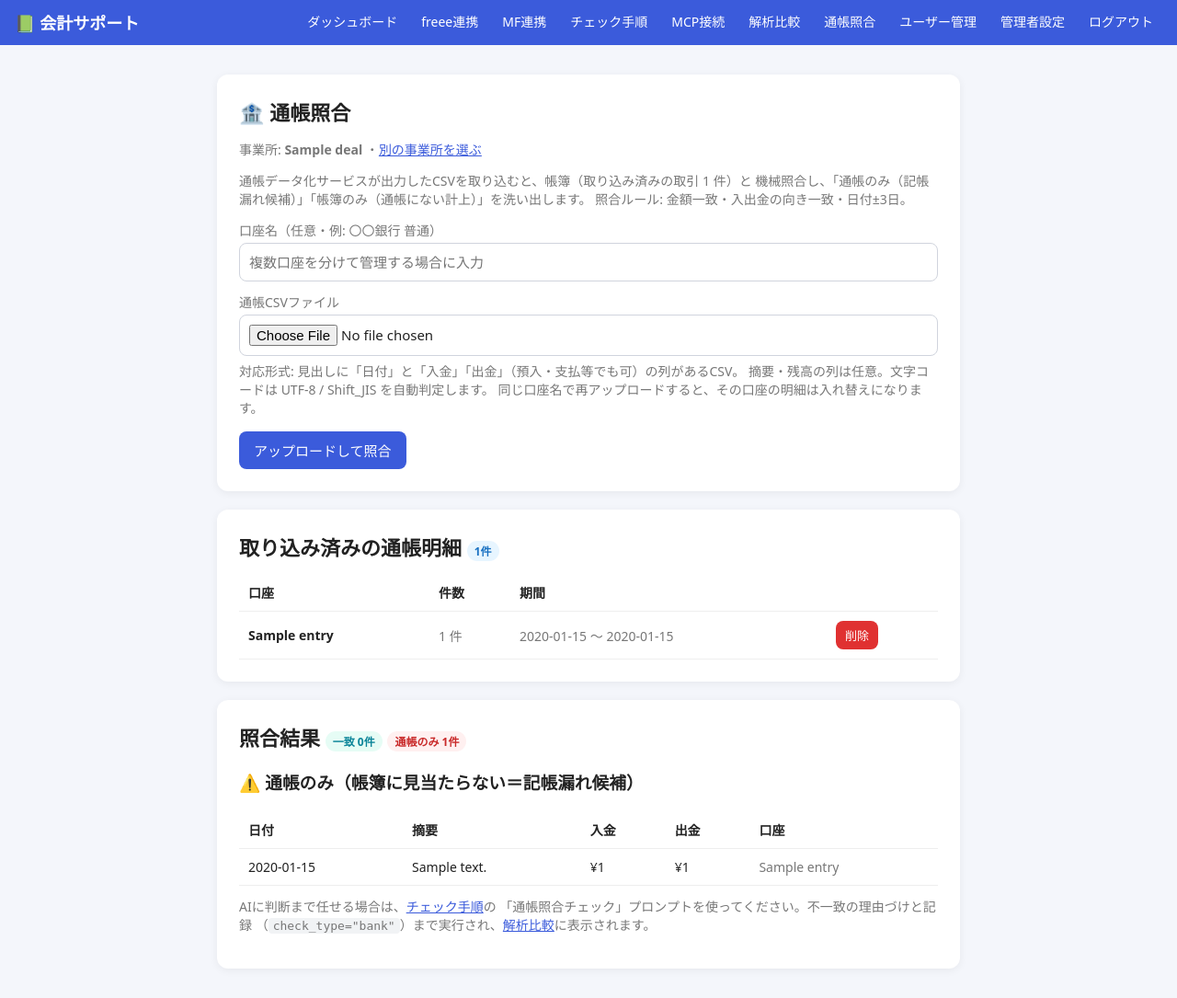
After one commit to system-asayama/accounting-support-app, a Flask app: page /bank?scope=Sample in a window 1280 px wide. The commit adds this page. Shown: the whole page at 92% size. Run offline with Flask 3, Linux system fonts and the light colour scheme; the visitor is signed in with stand-in values (Sample User, id 1); tables that the repository leaves empty hold one stand-in row (values such as "Sample post").

Commit message:
feat: 通帳データ化サービスの結果を帳簿と照合する「通帳照合」機能を追加
- BankEntry モデルと共通照合ロジック match_bank_entries（金額・入出金の向き・日付±3日）
- 通帳照合ページ: 事業所選択 → 通帳CSVアップロード（見出し自動検出、UTF-8/Shift_JIS対応、
  口座別の入れ替え取込・削除）→ 一致／通帳のみ（記帳漏れ候補）／帳簿のみ を表示
- MCPツール list_bank_entries / find_bank_unmatched を追加
- チェックプロンプトに「通帳照合チェック」（check_type=bank）を追加、一括チェックにも■5として組込
- ヘッダーに通帳照合リンク、/mcp-info のツール一覧を更新

Co-Authored-By: Claude Fable 5 <noreply@anthropic.com>
Claude-Session: https://claude.ai/code/session_013bfEzerMjsfEDz2T36fFSG

```diff
--- a/app.py
+++ b/app.py
@@ -38,6 +38,7 @@ from models import (
     Agent,
     Broadcast,
     BroadcastResult,
+    BankEntry,
     DealAnalysis,
     FreeeConnection,
     ImportedDeal,
@@ -46,6 +47,7 @@ from models import (
     User,
     db,
     make_scope_key,
+    match_bank_entries,
 )
 
 
@@ -181,6 +183,107 @@ def _backfill_scope_names() -> None:
         db.session.commit()
     except Exception:  # noqa: BLE001 - 補完失敗は起動を妨げない
         db.session.rollback()
+
+
+def _parse_bank_csv(data: bytes):
+    """通帳データ化サービスのCSVを解析して明細行のリストを返す。
+
+    見出し行を自動検出する。「日付」系の列と「入金」「出金」系の列が必要
+    （摘要・残高は任意）。文字コードは UTF-8 / Shift_JIS を自動判定。
+    返り値: (entries, skipped_rows)
+    """
+    import csv as _csv
+    import io as _io
+    import re as _re
+
+    text = None
+    for enc in ("utf-8-sig", "cp932", "utf-8"):
+        try:
+            text = data.decode(enc)
+            break
+        except UnicodeDecodeError:
+            continue
+    if text is None:
+        raise ValueError("文字コードを判定できません。UTF-8 か Shift_JIS のCSVを使ってください。")
+
+    rows = list(_csv.reader(_io.StringIO(text)))
+
+    DATE_KEYS = ("日付", "取引日", "年月日", "勘定日", "操作日", "取扱日", "date")
+    DESC_KEYS = ("摘要", "内容", "取引内容", "備考", "記事", "description")
+    IN_KEYS = ("入金", "預入", "お預入", "入金額", "貸方", "deposit")
+    OUT_KEYS = ("出金", "支払", "お支払", "引出", "お引出", "払出", "出金額", "借方", "withdrawal")
+    BAL_KEYS = ("残高", "差引残高", "balance")
+
+    def find_col(header, keys):
+        for i, cell in enumerate(header):
+            c = (cell or "").strip().replace(" ", "").replace("\u3000", "").lower()
+            if not c:
+                continue
+            for k in keys:
+                if k.lower() in c:
+                    return i
+        return None
+
+    header_idx = date_i = desc_i = in_i = out_i = bal_i = None
+    for idx, row in enumerate(rows[:10]):
+        di = find_col(row, DATE_KEYS)
+        ii = find_col(row, IN_KEYS)
+        oi = find_col(row, OUT_KEYS)
+        if di is not None and (ii is not None or oi is not None):
+            header_idx, date_i, in_i, out_i = idx, di, ii, oi
+            desc_i = find_col(row, DESC_KEYS)
+            bal_i = find_col(row, BAL_KEYS)
+            break
+    if header_idx is None:
+        raise ValueError(
+            "見出し行が見つかりません。CSVの先頭付近に「日付」と「入金」「出金」"
+            "（または預入・支払など）の列名がある形式にしてください。"
+        )
+
+    def to_amount(v):
+        v = (v or "").strip().replace(",", "").replace("¥", "").replace("円", "")
+        if not v or v in ("-", "－"):
+            return None
+        try:
+            n = int(float(v))
+        except ValueError:
+            return None
+        return abs(n) or None
+
+    def to_date(v):
+        v = (v or "").strip()
+        v = v.replace("/", "-").replace(".", "-").replace("年", "-").replace("月", "-").replace("日", "")
+        if _re.fullmatch(r"\d{8}", v):
+            v = f"{v[:4]}-{v[4:6]}-{v[6:]}"
+        m = _re.fullmatch(r"(\d{4})-(\d{1,2})-(\d{1,2})", v)
+        if not m:
+            return None
+        return f"{int(m.group(1)):04d}-{int(m.group(2)):02d}-{int(m.group(3)):02d}"
+
+    entries, skipped = [], 0
+    for row in rows[header_idx + 1 :]:
+        if not any((c or "").strip() for c in row):
+            continue
+
+        def get(i):
+            return row[i] if (i is not None and i < len(row)) else ""
+
+        d = to_date(get(date_i))
+        dep = to_amount(get(in_i)) if in_i is not None else None
+        wd = to_amount(get(out_i)) if out_i is not None else None
+        if d is None or (dep is None and wd is None):
+            skipped += 1
+            continue
+        entries.append(
+            {
+                "entry_date": d,
+                "description": (get(desc_i) or "").strip()[:255] or None,
+                "deposit": dep,
+                "withdrawal": wd,
+                "balance": to_amount(get(bal_i)) if bal_i is not None else None,
+            }
+        )
+    return entries, skipped
 
 
 def _seed_admin() -> None:
@@ -1028,6 +1131,8 @@ def _register_routes(app: Flask) -> None:
             ("list_deals_without_receipt", "証憑が無い取引"),
             ("list_receipts", "証憑（OCR結果）一覧・紐付け漏れ"),
             ("check_receipt_ocr", "取引とOCRの突合"),
+            ("list_bank_entries", "取り込んだ通帳明細の一覧"),
+            ("find_bank_unmatched", "通帳明細と帳簿の突合（記帳漏れ・帳簿のみを検出）"),
             ("write_analysis", "解析結果をアプリへ書き込む"),
             ("bulk_write_ok", "候補外の取引へ「問題なし」を一括記録（証跡用）"),
             ("list_analyses", "書き込まれた解析結果の一覧"),
@@ -1230,6 +1335,147 @@ def _register_routes(app: Flask) -> None:
             scopes=scopes,
         )
 
+    # --- 通帳照合（通帳データ化サービスのCSVと帳簿の突合） ------------------
+    def _bank_scopes():
+        """取り込み済み取引がある事業所一覧（通帳明細の件数付き）。"""
+        from sqlalchemy import func
+
+        rows = (
+            db.session.query(
+                ImportedDeal.scope_key,
+                func.max(ImportedDeal.scope_name),
+                func.max(ImportedDeal.source),
+                func.count(ImportedDeal.id),
+            )
+            .filter(ImportedDeal.scope_key.isnot(None))
+            .group_by(ImportedDeal.scope_key)
+            .all()
+        )
+        bank_counts = dict(
+            db.session.query(BankEntry.scope_key, func.count(BankEntry.id))
+            .group_by(BankEntry.scope_key)
+            .all()
+        )
+        scopes = [
+            {
+                "key": skey,
+                "name": snap or skey,
+                "source": src,
+                "deal_count": cnt,
+                "bank_count": bank_counts.get(skey, 0),
+            }
+            for skey, snap, src, cnt in rows
+        ]
+        scopes.sort(key=lambda x: x["name"] or "")
+        return scopes
+
+    @app.route("/bank")
+    @login_required
+    def bank():
+        """通帳照合。事業所を選び、通帳CSVの取込状況と機械照合の結果を表示する。"""
+        scope = (request.args.get("scope") or "").strip()
+        scopes = _bank_scopes()
+
+        if not scope:
+            if len(scopes) == 1 and not request.args.get("select"):
+                return redirect(url_for("bank", scope=scopes[0]["key"]))
+            return render_template("bank_select.html", scopes=scopes)
+
+        selected = next((s for s in scopes if s["key"] == scope), None)
+        deals = ImportedDeal.query.filter_by(scope_key=scope).all()
+        entries = (
+            BankEntry.query.filter_by(scope_key=scope)
+            .order_by(BankEntry.entry_date)
+            .all()
+        )
+
+        matched, bank_only, ledger_only = ([], [], [])
+        if entries:
+            matched, bank_only, ledger_only = match_bank_entries(entries, deals)
+            ledger_only.sort(key=lambda d: d.issue_date or "", reverse=True)
+
+        # 口座（account_name）ごとの取込サマリー
+        accounts = {}
+        for e in entries:
+            a = accounts.setdefault(
+                e.account_name or "（口座名なし）",
+                {"count": 0, "min": None, "max": None},
+            )
+            a["count"] += 1
+            if e.entry_date:
+                a["min"] = e.entry_date if a["min"] is None else min(a["min"], e.entry_date)
+                a["max"] = e.entry_date if a["max"] is None else max(a["max"], e.entry_date)
+
+        return render_template(
+            "bank.html",
+            scope=scope,
+            scope_name=(selected["name"] if selected else scope),
+            deal_count=len(deals),
+            entries_count=len(entries),
+            accounts=accounts,
+            matched=matched,
+            bank_only=bank_only,
+            ledger_only=ledger_only,
+        )
+
+    @app.route("/bank/upload", methods=["POST"])
+    @login_required
+    def bank_upload():
+        """通帳CSVを取り込む。同じ事業所×口座名の既存明細は入れ替える。"""
+        scope = (request.form.get("scope") or "").strip()
+        account_name = (request.form.get("account_name") or "").strip() or None
+        f = request.files.get("csv_file")
+        if not scope or f is None or not f.filename:
+            flash("CSVファイルを選択してください。", "error")
+            return redirect(url_for("bank", scope=scope) if scope else url_for("bank"))
+
+        try:
+            parsed, skipped = _parse_bank_csv(f.read())
+        except ValueError as e:
+            flash(str(e), "error")
+            return redirect(url_for("bank", scope=scope))
+        if not parsed:
+            flash("明細行を1件も読み取れませんでした。CSVの形式を確認してください。", "error")
+            return redirect(url_for("bank", scope=scope))
+
+        sample = ImportedDeal.query.filter_by(scope_key=scope).first()
+        # 同じ口座名の再アップロードは入れ替え（重複取込を防ぐ）
+        replaced = (
+            BankEntry.query.filter_by(scope_key=scope, account_name=account_name).delete()
+        )
+        for row in parsed:
+            db.session.add(
+                BankEntry(
+                    source=(sample.source if sample else SOURCE_FREEE),
+                    scope_key=scope,
+                    scope_name=(sample.scope_name if sample else None),
+                    company_id=(sample.company_id if sample else None),
+                    office_id=(sample.office_id if sample else None),
+                    account_name=account_name,
+                    **row,
+                )
+            )
+        db.session.commit()
+        msg = f"通帳明細 {len(parsed)} 件を取り込みました。"
+        if replaced:
+            msg += f"（同じ口座の旧データ {replaced} 件を入れ替え）"
+        if skipped:
+            msg += f"（読み取れなかった {skipped} 行はスキップ）"
+        flash(msg, "success")
+        return redirect(url_for("bank", scope=scope))
+
+    @app.route("/bank/delete", methods=["POST"])
+    @login_required
+    def bank_delete():
+        scope = (request.form.get("scope") or "").strip()
+        account_name = (request.form.get("account_name") or "").strip() or None
+        if account_name == "（口座名なし）":
+            account_name = None
+        n = BankEntry.query.filter_by(scope_key=scope, account_name=account_name).delete()
+        db.session.commit()
+        flash(f"通帳明細 {n} 件を削除しました。", "success")
+        return redirect(url_for("bank", scope=scope))
+
     # --- マネーフォワード クラウド会計 連携 --------------------------------
     @app.route("/mf")
     @login_required
--- /dev/null
+++ b/templates/bank.html
@@ -0,0 +1,139 @@
+{% extends "base.html" %}
+{% block title %}通帳照合{% endblock %}
+{% block content %}
+<div class="card">
+  <h1>🏦 通帳照合</h1>
+  <p class="muted">
+    事業所: <strong>{{ scope_name }}</strong>
+    ・<a class="link" href="{{ url_for('bank', select=1) }}">別の事業所を選ぶ</a>
+  </p>
+  <p class="muted">
+    通帳データ化サービスが出力したCSVを取り込むと、帳簿（取り込み済みの取引 {{ deal_count }} 件）と
+    機械照合し、「通帳のみ（記帳漏れ候補）」「帳簿のみ（通帳にない計上）」を洗い出します。
+    照合ルール: 金額一致・入出金の向き一致・日付±3日。
+  </p>
+
+  <form method="post" action="{{ url_for('bank_upload') }}" enctype="multipart/form-data">
+    <input type="hidden" name="scope" value="{{ scope }}">
+    <label for="account_name">口座名（任意・例: 〇〇銀行 普通）</label>
+    <input id="account_name" name="account_name" placeholder="複数口座を分けて管理する場合に入力">
+    <label for="csv_file">通帳CSVファイル</label>
+    <input id="csv_file" name="csv_file" type="file" accept=".csv,text/csv">
+    <p class="muted" style="margin:6px 0 0;">
+      対応形式: 見出しに「日付」と「入金」「出金」（預入・支払等でも可）の列があるCSV。
+      摘要・残高の列は任意。文字コードは UTF-8 / Shift_JIS を自動判定します。
+      同じ口座名で再アップロードすると、その口座の明細は入れ替えになります。
+    </p>
+    <button type="submit">アップロードして照合</button>
+  </form>
+</div>
+
+{% if accounts %}
+<div class="card">
+  <h1>取り込み済みの通帳明細 <span class="badge user">{{ entries_count }}件</span></h1>
+  <div class="table-wrap">
+    <table>
+      <thead><tr><th>口座</th><th>件数</th><th>期間</th><th></th></tr></thead>
+      <tbody>
+        {% for name, a in accounts.items() %}
+        <tr>
+          <td class="wrap"><strong>{{ name }}</strong></td>
+          <td class="muted">{{ a.count }} 件</td>
+          <td class="muted">{{ a.min or '?' }} 〜 {{ a.max or '?' }}</td>
+          <td>
+            <form method="post" action="{{ url_for('bank_delete') }}"
+                  onsubmit="return confirm('この口座の通帳明細を削除しますか？');" style="margin:0;">
+              <input type="hidden" name="scope" value="{{ scope }}">
+              <input type="hidden" name="account_name" value="{{ name }}">
+              <button type="submit" class="small danger">削除</button>
+            </form>
+          </td>
+        </tr>
+        {% endfor %}
+      </tbody>
+    </table>
+  </div>
+</div>
+
+<div class="card">
+  <h1>照合結果
+    <span class="badge success">一致 {{ matched | length }}件</span>
+    {% if bank_only %}<span class="badge error">通帳のみ {{ bank_only | length }}件</span>{% endif %}
+    {% if ledger_only %}<span class="badge error">帳簿のみ {{ ledger_only | length }}件</span>{% endif %}
+  </h1>
+
+  {% if bank_only %}
+  <h3>⚠️ 通帳のみ（帳簿に見当たらない＝記帳漏れ候補）</h3>
+  <div class="table-wrap">
+    <table>
+      <thead><tr><th>日付</th><th>摘要</th><th>入金</th><th>出金</th><th>口座</th></tr></thead>
+      <tbody>
+        {% for e in bank_only %}
+        <tr>
+          <td>{{ e.entry_date }}</td>
+          <td class="wrap">{{ e.description or '' }}</td>
+          <td>{% if e.deposit %}¥{{ '{:,}'.format(e.deposit) }}{% endif %}</td>
+          <td>{% if e.withdrawal %}¥{{ '{:,}'.format(e.withdrawal) }}{% endif %}</td>
+          <td class="muted">{{ e.account_name or '' }}</td>
+        </tr>
+        {% endfor %}
+      </tbody>
+    </table>
+  </div>
+  {% endif %}
+
+  {% if ledger_only %}
+  <h3>⚠️ 帳簿のみ（銀行口座決済なのに通帳に見当たらない）</h3>
+  <div class="table-wrap">
+    <table>
+      <thead><tr><th>日付</th><th>金額</th><th>取引先</th><th>科目</th><th>取引ID</th></tr></thead>
+      <tbody>
+        {% for d in ledger_only %}
+        <tr>
+          <td>{{ d.issue_date }}</td>
+          <td>¥{{ '{:,}'.format(d.amount or 0) }}</td>
+          <td class="wrap">{{ d.partner_name or '' }}</td>
+          <td class="muted wrap">{{ d.account_items or '' }}</td>
+          <td class="muted">#{{ d.deal_id }}</td>
+        </tr>
+        {% endfor %}
+      </tbody>
+    </table>
+  </div>
+  {% endif %}
+
+  {% if not bank_only and not ledger_only %}
+  <p class="muted">✅ 不一致はありません。通帳と帳簿は整合しています。</p>
+  {% endif %}
+
+  {% if matched %}
+  <details style="margin-top:12px;">
+    <summary class="muted" style="cursor:pointer;">一致した明細を表示（{{ matched | length }}件）</summary>
+    <div class="table-wrap" style="margin-top:8px;">
+      <table>
+        <thead><tr><th>通帳日付</th><th>摘要</th><th>金額</th><th>取引日付</th><th>取引先</th><th>取引ID</th></tr></thead>
+        <tbody>
+          {% for e, d in matched %}
+          <tr>
+            <td>{{ e.entry_date }}</td>
+            <td class="wrap">{{ e.description or '' }}</td>
+            <td>¥{{ '{:,}'.format((e.deposit or e.withdrawal) or 0) }}</td>
+            <td>{{ d.issue_date }}</td>
+            <td class="wrap muted">{{ d.partner_name or '' }}</td>
+            <td class="muted">#{{ d.deal_id }}</td>
+          </tr>
+          {% endfor %}
+        </tbody>
+      </table>
+    </div>
+  </details>
+  {% endif %}
+
+  <p class="muted" style="margin-top:12px;">
+    AIに判断まで任せる場合は、<a class="link" href="{{ url_for('prompts') }}">チェック手順</a>の
+    「通帳照合チェック」プロンプトを使ってください。不一致の理由づけと記録
+    （<code>check_type="bank"</code>）まで実行され、<a class="link" href="{{ url_for('analyses') }}">解析比較</a>に表示されます。
+  </p>
+</div>
+{% endif %}
+{% endblock %}
--- a/templates/base.html
+++ b/templates/base.html
@@ -87,6 +87,7 @@
         <a href="{{ url_for('prompts') }}">チェック手順</a>
         <a href="{{ url_for('mcp_info') }}">MCP接続</a>
         <a href="{{ url_for('analyses') }}">解析比較</a>
+        <a href="{{ url_for('bank') }}">通帳照合</a>
         {% if current_user.is_admin %}<a href="{{ url_for('admin_users') }}">ユーザー管理</a>{% endif %}
         {% if current_user.is_admin %}<a href="{{ url_for('admin_settings') }}">管理者設定</a>
         {% else %}<a href="{{ url_for('settings') }}">アカウント設定</a>{% endif %}
```
Also changed, not shown: mcp_server.py (+59 -0 lines), models.py (+83 -0 lines), prompts.py (+30 -1 lines), templates/bank_select.html (added, +38 -0 lines).
